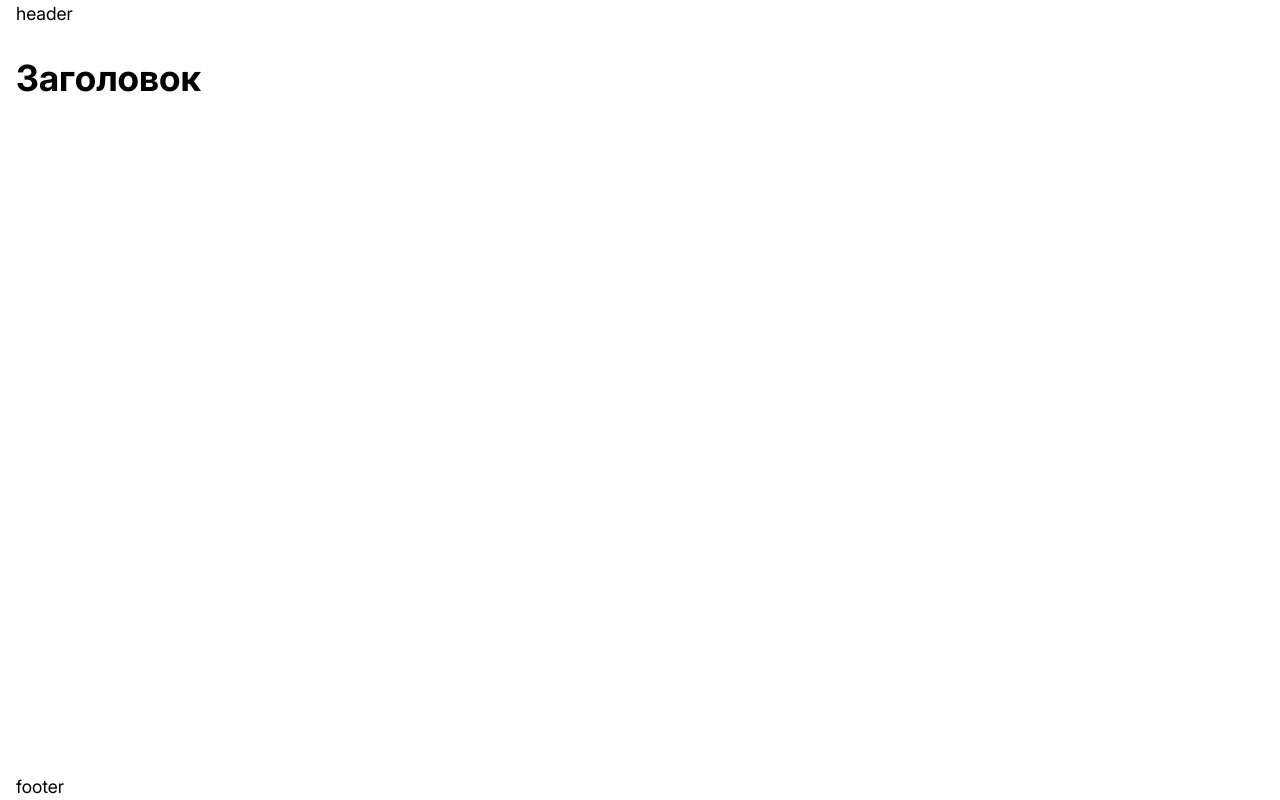
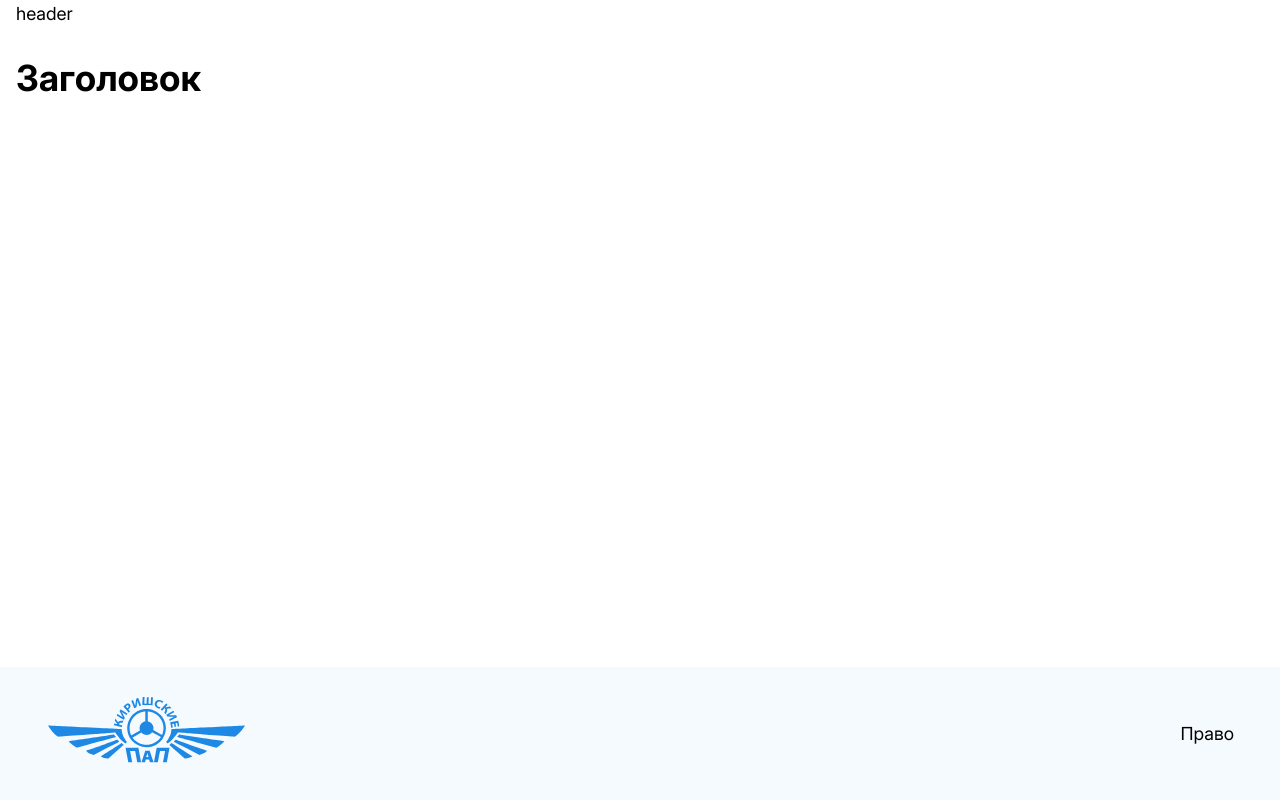
Before and after one commit to RyabovaEV/astro_avto, an Astro site: page / in a window 1280 px wide. Built offline with nearby package versions, Linux system fonts and the light colour scheme; Astro itself is replaced by a stand-in of ours.

Commit message:
footer, logo

```diff
--- /dev/null
+++ b/src/components/Logo/Logo.astro
@@ -0,0 +1,15 @@
+---
+import style from './Logo.module.scss'
+---
+
+<a
+  class={style.logo}
+  href="/"
+>
+  <img
+    src="/images/logo.svg"
+    alt=""
+    width={200}
+    height={68}
+  />
+</a>
--- /dev/null
+++ b/src/components/Logo/Logo.module.scss
@@ -0,0 +1,5 @@
+@use "../../styles/core" as *;
+
+.logo {
+  width: fluid(199,150);
+}
--- a/src/layouts/Footer/Footer.astro
+++ b/src/layouts/Footer/Footer.astro
@@ -1,7 +1,13 @@
 ---
 import styles from './Footer.module.scss'
+import Logo from "../../components/Logo/Logo.astro";
 ---
 
-<footer>
-    <div class="container">footer</div>
+<footer class={styles.footer}>
+    <div class={`${styles.footer__container} container`}>
+        <div class={styles.footer__left}>
+            <Logo />
+        </div>
+        <div class={styles.footer__right}>Право</div>
+    </div>
 </footer>
--- a/src/layouts/Footer/Footer.module.scss
+++ b/src/layouts/Footer/Footer.module.scss
@@ -0,0 +1,14 @@
+@use "../../styles/core" as *;
+
+.footer {
+  padding: fluid(30, 20);
+  background-color: var(--bg-secondary);
+
+  &__container {
+    display: flex;
+    align-items: center;
+    justify-content: space-between;
+  }
+
+
+}
--- a/src/styles/tokens/_semantic.scss
+++ b/src/styles/tokens/_semantic.scss
@@ -2,7 +2,7 @@
 
 :root {
   --bg-color: var(--color-white);
-  --bg-secondary: var(--color-primary-100);
+  --bg-secondary: var(--color-primary-50);
 
   --main-text-color: var(--color-gray-900);
   --accent-text-color: var(--color-dark-blue);
```
Also changed, not shown: public/images/logo.svg (added).
